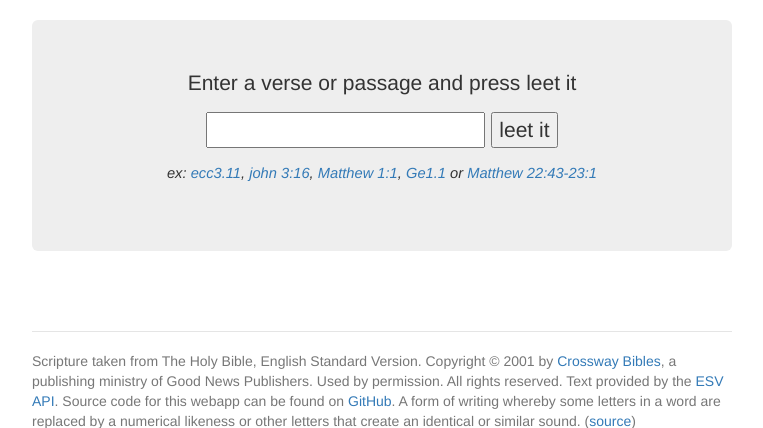
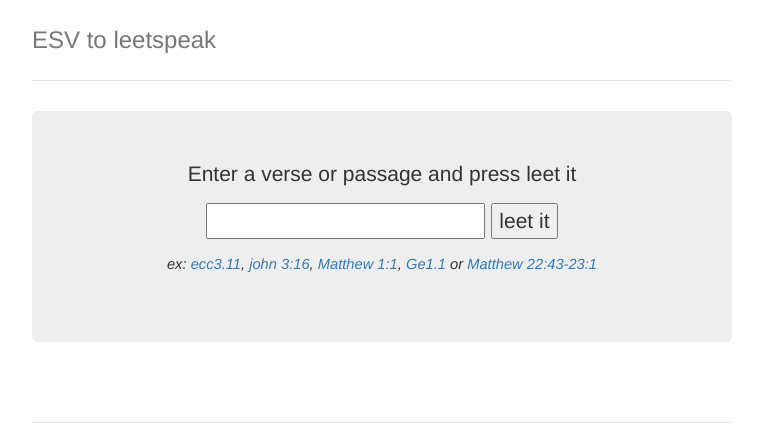
Before and after one commit to orjanv/ESVtoLeetFlaskApp, a Flask app: page / in a window 1280 px wide. Shown: the top 428 px of the page, without its empty margins (258-1021 px from the left). Run offline with Flask 2, Linux system fonts and the light colour scheme; data that the repository does not hold is empty; some libraries are stand-ins or nearby versions.

Commit message:
minor change

```diff
--- a/templates/index.html
+++ b/templates/index.html
@@ -15,6 +15,9 @@
     </head>
 <body>
 <div class="container">
+    <div class="header">
+        <h3 class="text-muted">ESV to leetspeak</h3>
+    </div>
     <div class="jumbotron">
         <div class="lead">
             <p>Enter a verse or passage and press leet it</p>
```
